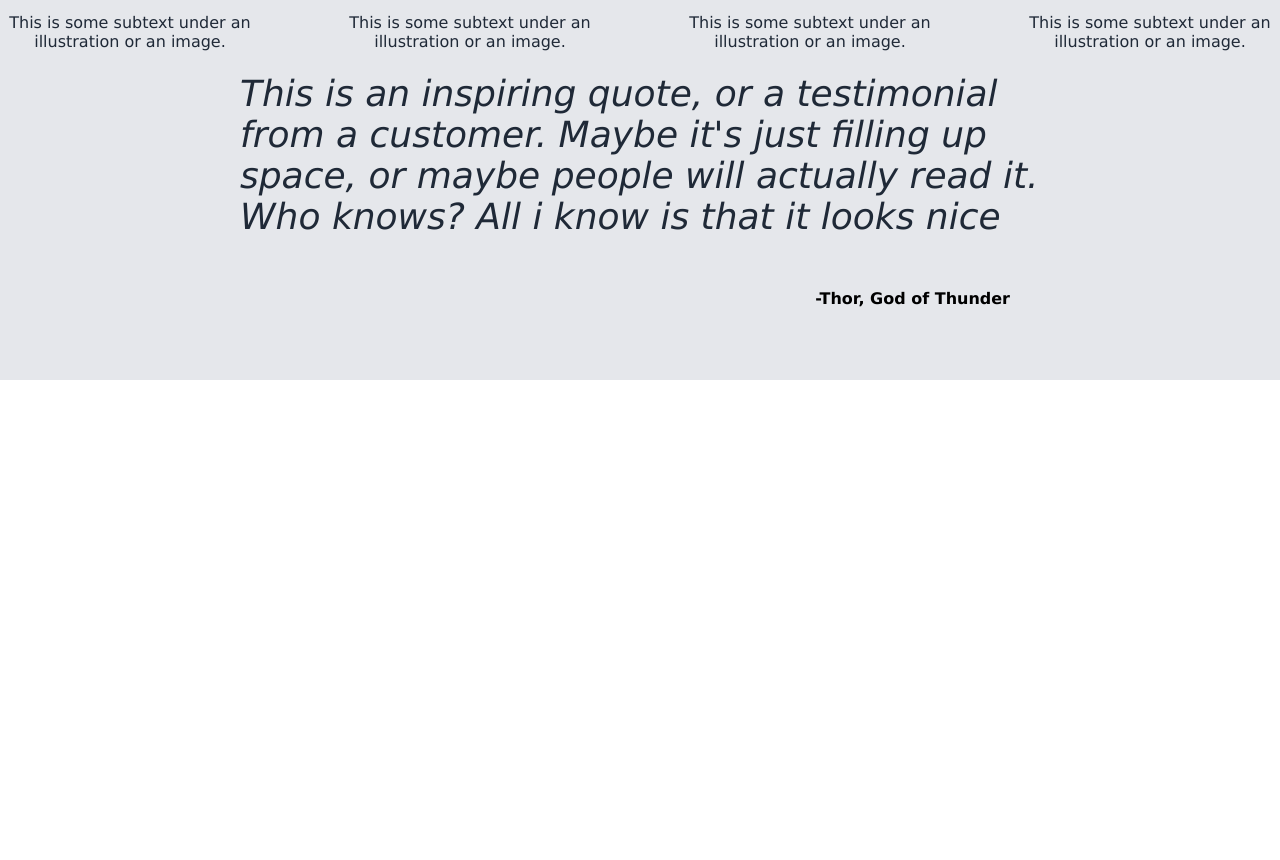
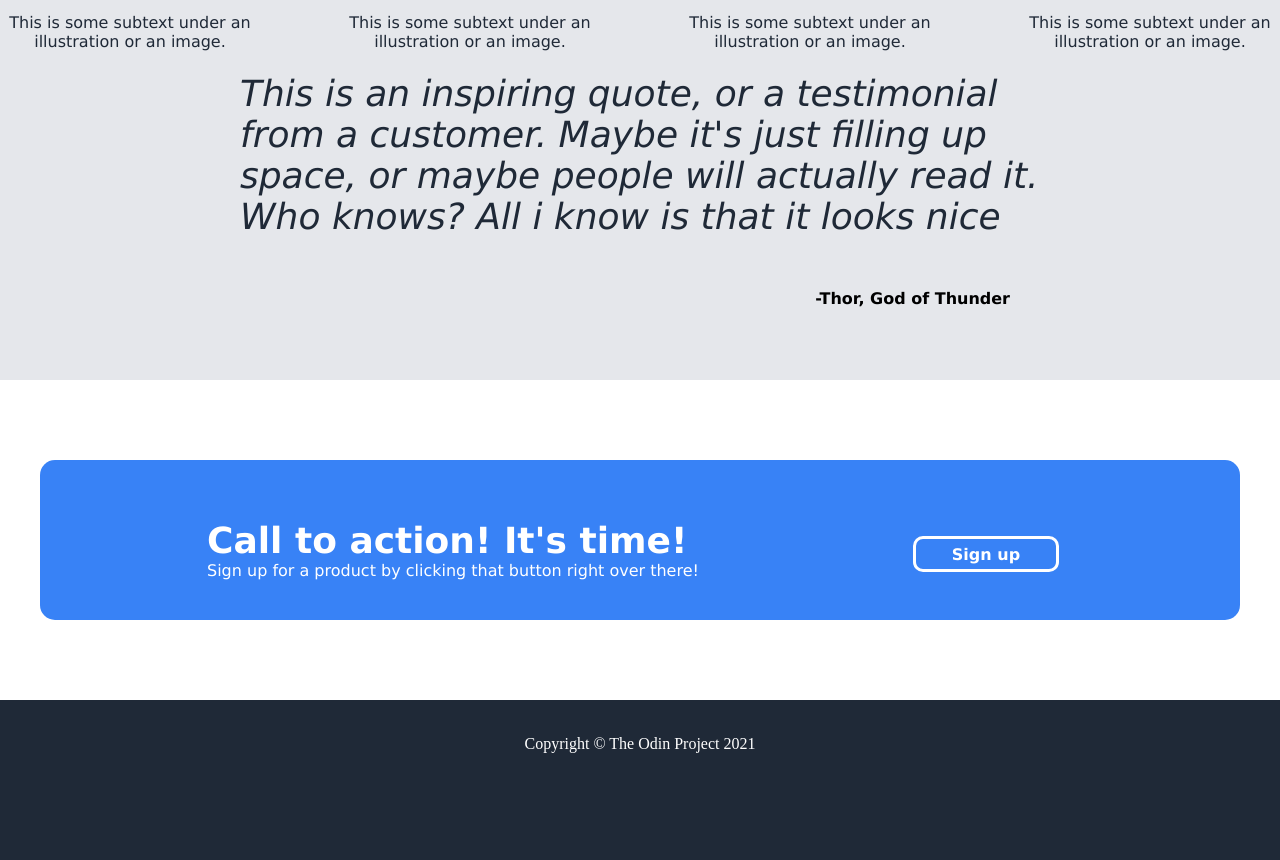
Before and after one commit to SorinMihai/Landing-Page, a plain HTML site: page index.html in a window 1280 px wide. Shown: the part 960-1820 px from the top of the page. Before the commit the page ends 1340 px from the top, so only its background shows below. Drawn offline with Linux system fonts and the light colour scheme.

Commit message:
Finished the Landing Page project

```diff
--- a/index.html
+++ b/index.html
@@ -51,4 +51,20 @@
             <p class="author"> -Thor, God of Thunder</p>
         </div>
     </div>
+
+    <div class="section-3-container">
+        <div class="blue-box-container">
+            <div class="blue-text-container">
+                <p class="box-header">Call to action! It's time!</p>
+                <p class="box-text">Sign up for a product by clicking that button right over there!</p>
+            </div>
+            <div class="button-blue">
+                <p class="button-text">Sign up</p>
+            </div>
+        </div>
+    </div>
+
+    <div class="footer-container">
+        <p class="footer-text">Copyright © The Odin Project 2021</p>
+    </div>
 </html>
--- a/style.css
+++ b/style.css
@@ -130,6 +130,10 @@ html, body {
     height: 50vh;
     background-color: #E5E7EB;
     font-family: Verdana, Geneva, Tahoma, sans-serif;
+    display: flex;
+    flex-direction: column;
+    justify-content: center;
+    align-items: center;
 
 }
 
@@ -145,14 +149,76 @@ html, body {
     margin-right: 30px;
 }
 
-.section-2-container{
-    display: flex;
-    flex-direction: column;
-    justify-content: center;
-    align-items: center;
-}
 .text-2-container{
     display: flex;
     flex-direction: column;
     align-items: flex-end;
 }
+
+.section-3-container{
+    height: 40vh;
+    display: flex;
+    justify-content: center;
+    align-items: center;
+}
+.blue-box-container{
+    display: flex;
+    box-sizing: border-box;
+    font-family: Verdana, Geneva, Tahoma, sans-serif;
+    color: white;
+    background-color: #3882F6;
+    height: 160px;
+    width: 1200px;
+    padding: 60px;
+    justify-content: space-around;
+    border-radius: 15px;
+}
+.blue-text-container{
+    display: flex;
+    flex-direction: column;
+    justify-content: flex-start;
+    align-items: flex-start;
+}
+.box-header{
+    font-size:36px;
+    font-weight: bolder;
+    margin: 0px;
+}
+.box-text{
+    margin:0px;
+}
+.button-blue{
+    display:flex;
+    height: 40px;
+    width: 160px;
+}
+.button-text {
+    display: flex;
+    height: 30px;
+    width: 140px;
+    font-weight: bold;
+    border-style: solid;
+    border-width: medium;
+    border-color: #ffffff;
+    border-radius: 10px;
+    text-align: center;
+    align-items: center;
+    justify-content: center;
+}
+
+.footer-container{
+    height: 20vh;
+    background-color: #1F2937;
+    color: white;
+    display: flex;
+    justify-content: center;
+
+
+}
+
+.footer-text{
+    display: flex;
+    flex-direction: column;
+    justify-content: flex-start;
+    margin-top: 35px;
+}
```
